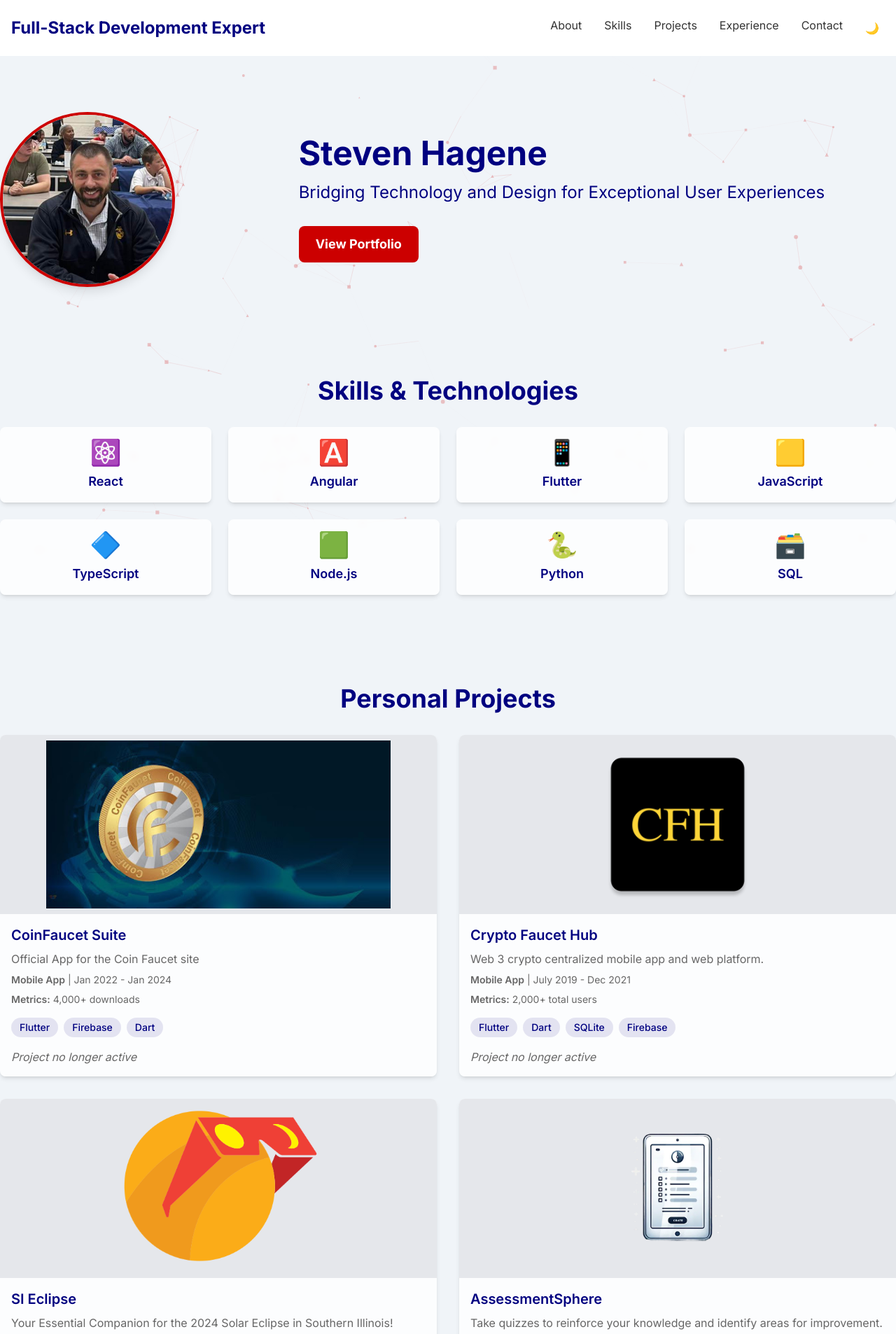
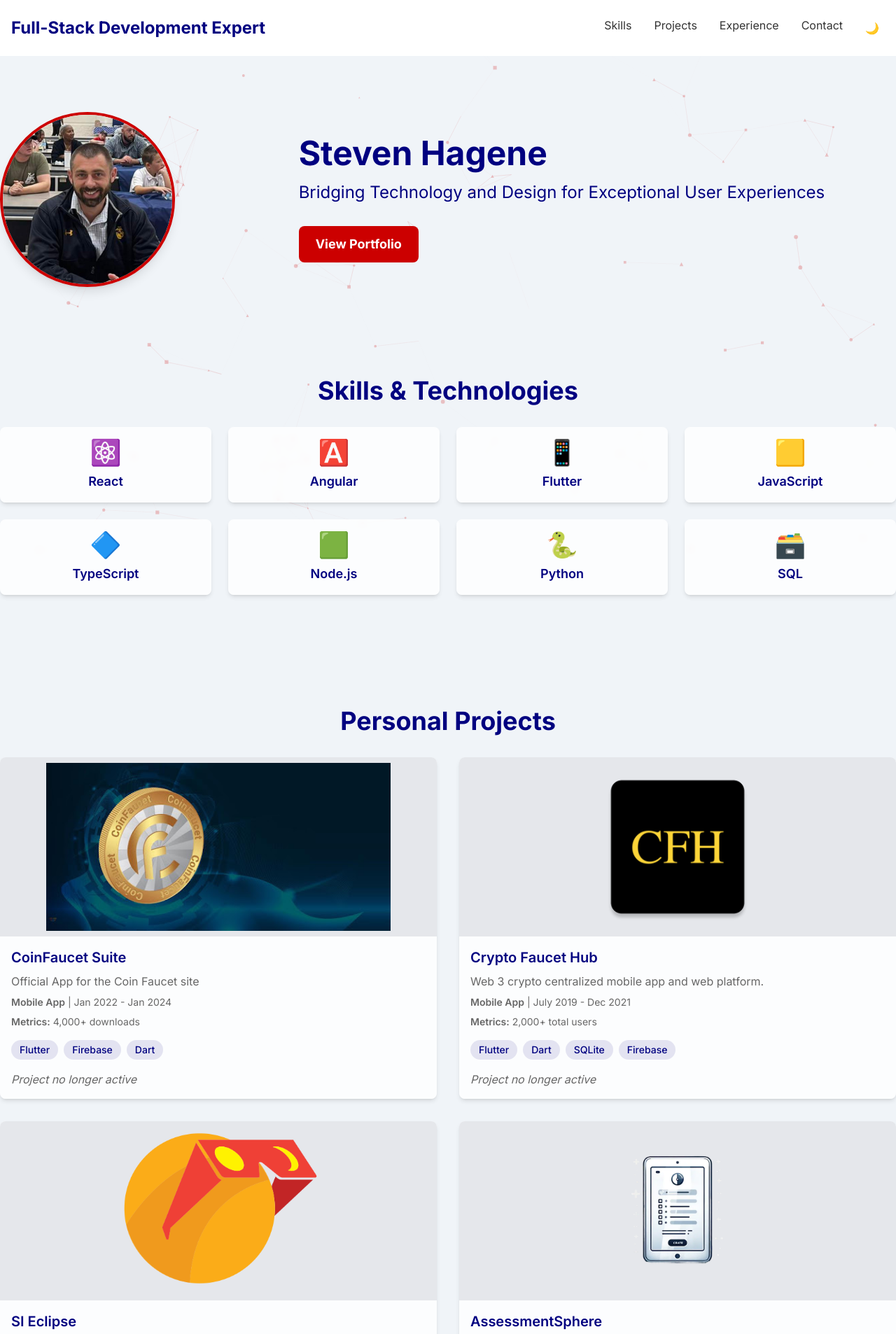
Before and after one commit to shagene/portfolio, a Next.js app: page / in a window 1280 px wide. Shown: the top 1906 px of the page at 70% size. Built offline with nearby package versions, Linux system fonts and the light colour scheme.

Commit message:
fix minor issue with header and side nav along with anchor tags getting padding adjustment for top

```diff
--- a/src/components/Header.tsx
+++ b/src/components/Header.tsx
@@ -46,6 +46,19 @@
 
   const toggleMenu = () => setIsMenuOpen(!isMenuOpen)
 
+  const scrollToSection = (e: React.MouseEvent<HTMLAnchorElement>, sectionId: string) => {
+    e.preventDefault();
+    const section = document.getElementById(sectionId);
+    if (section) {
+      const yOffset = -80; // Adjust this value based on your header's height
+      const y = section.getBoundingClientRect().top + window.pageYOffset + yOffset;
+      window.scrollTo({top: y, behavior: 'smooth'});
+    }
+    if (isMenuOpen) {
+      setIsMenuOpen(false);
+    }
+  };
+
   if (!mounted) return null
 
   return (
@@ -77,10 +90,11 @@
 
         {/* Desktop menu */}
         <ul className="hidden sm:flex space-x-4">
-          {['About', 'Skills', 'Projects', 'Experience', 'Contact'].map((item) => (
+          {['Skills', 'Projects', 'Experience', 'Contact'].map((item) => (
             <li key={item}>
               <Link
                 href={`#${item.toLowerCase()}`}
+                onClick={(e) => scrollToSection(e, item.toLowerCase())}
                 className="hover:text-usmc-scarlet dark:hover:text-usmc-gold transition-colors px-2 py-1 rounded"
               >
                 {item}
@@ -120,12 +134,12 @@
           ×
         </button>
         <ul className="flex flex-col space-y-4 p-4 mt-16">
-          {['About', 'Skills', 'Projects', 'Experience', 'Contact'].map((item) => (
+          {['Skills', 'Projects', 'Experience', 'Contact'].map((item) => (
             <li key={item}>
               <Link
                 href={`#${item.toLowerCase()}`}
+                onClick={(e) => scrollToSection(e, item.toLowerCase())}
                 className="text-navy-blue dark:text-white hover:text-usmc-scarlet dark:hover:text-usmc-gold transition-colors px-2 py-1 rounded block"
-                onClick={toggleMenu}
               >
                 {item}
               </Link>
--- a/src/components/Projects.tsx
+++ b/src/components/Projects.tsx
@@ -99,7 +99,7 @@
 
 const Projects = () => {
   return (
-    <section id="projects" className="py-16 relative overflow-hidden">
+    <section id="projects" className="pt-24 py-16 relative overflow-hidden"> {/* Added pt-24 for top padding */}
       <div className="container mx-auto relative z-10">
         <h2 className="text-4xl font-bold mb-8 text-center text-navy-blue dark:text-usmc-gold">Personal Projects</h2>
         <div className="grid grid-cols-1 md:grid-cols-2 gap-8">
```
